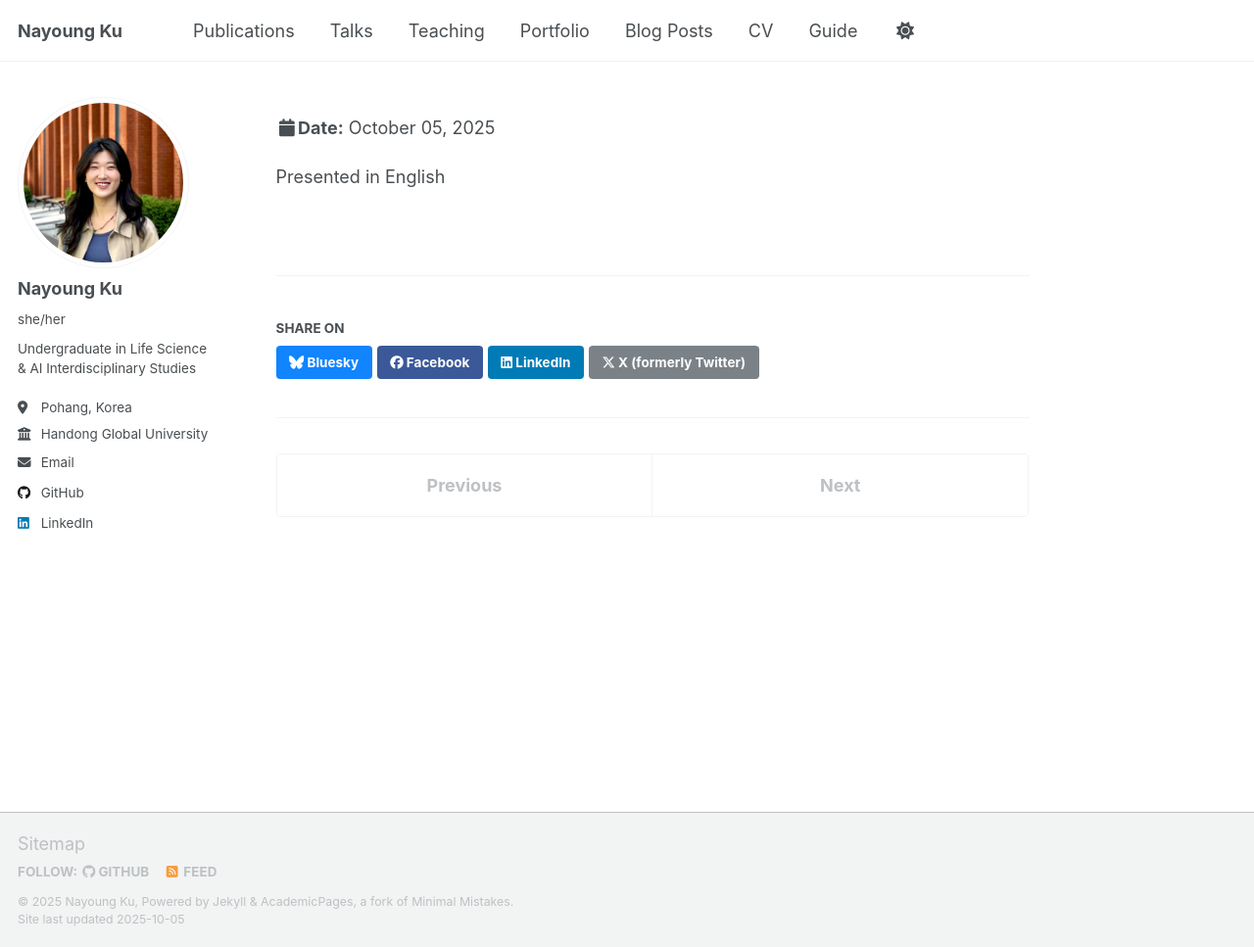
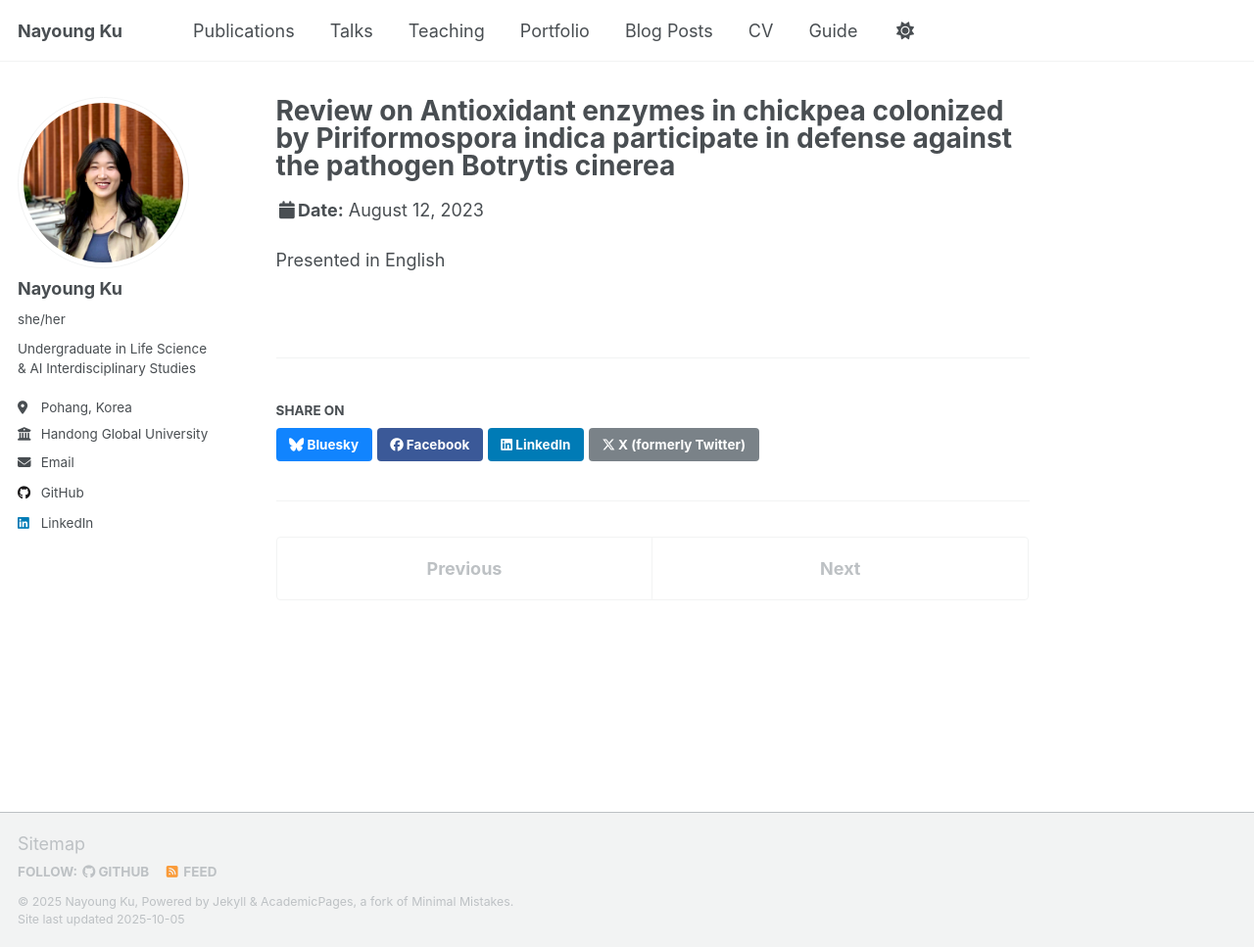
Before and after one commit to nayoungku1/nayoungku1.github.io, a Jekyll site: the page built from _talks/2023-08-12-symposium.md, in a window 1280 px wide and 967 px high. Shown: the whole window at 98% size. Built offline with Jekyll 4.4.1, drawn with Linux system fonts in a browser that asks for light colours; a script that is not in the unit is left out.

Commit message:
Edit details & debug

```diff
--- a/_talks/2023-08-12-symposium.md
+++ b/_talks/2023-08-12-symposium.md
@@ -1,8 +1,8 @@
 ---
-title: "Review on "Antioxidant enzymes in chickpea colonized by Piriformospora indica participate in defense against the pathogen Botrytis cinerea""
+title: "Review on Antioxidant enzymes in chickpea colonized by Piriformospora indica participate in defense against the pathogen Botrytis cinerea"
 collection: talks
 type: "Oral presentation"
-permalink:
+permalink: /talks/2023-08-12-symposium
 venue: "62nd National Undergraduate Symposium on Biology"
 date: 2023-08-12
 location: "Seoul National University, Seoul, Korea"
```
Also changed, not shown: _talks/2024-10-31-poster.md (+3 -3 lines), _talks/2024-11-28-capstone.md (+1 -1 lines).
